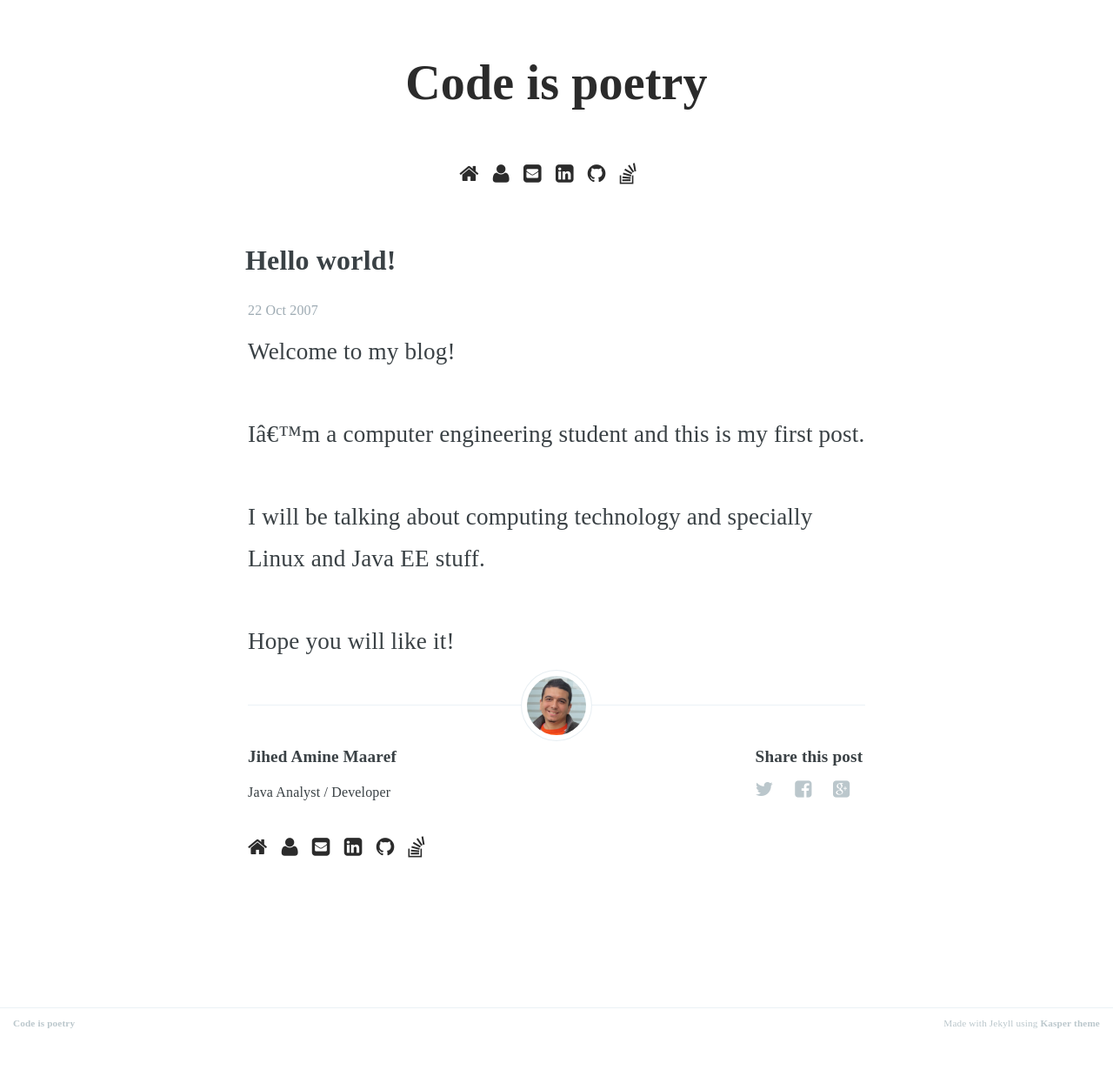
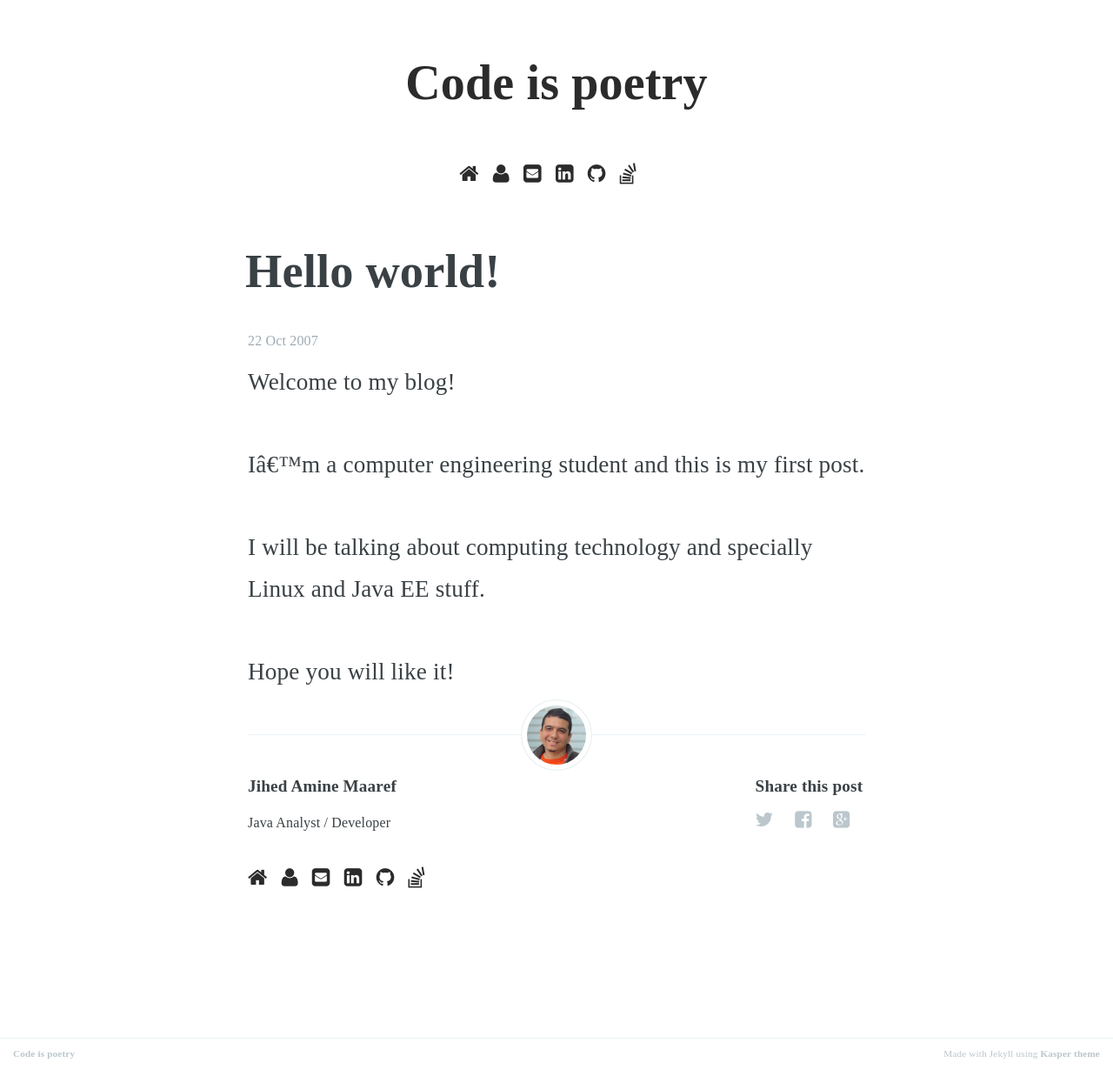
Before and after one commit to jihedamine/jihedamine.github.io, a Jekyll site: the page built from _posts/2007-10-22-hello-world.md, in a window 1280 px wide. Shown: the whole page at 87% size. Built offline with Jekyll 4.4.1, drawn with Linux system fonts in a browser that asks for light colours; some web fonts are replaced; Markdown is read by kramdown in place of the engine named in the settings; before the commit the page ends 1195 px from its top, so only the background shows below that.

Commit message:
Changed font

```diff
--- a/assets/css/screen.css
+++ b/assets/css/screen.css
@@ -567,12 +567,8 @@ margin on the iframe, cause it breaks stuff. */
 
 .summary-post-title a, .post-title a, h1.post-title {
     font-family: 'Liberation Serif', serif;
-    font-size: 2rem;
+    font-size: 2em;
     text-decoration: none;
-    font-weight: normal;
-}
-
-h1.post-title {
     font-weight: bold;
 }
 
```
